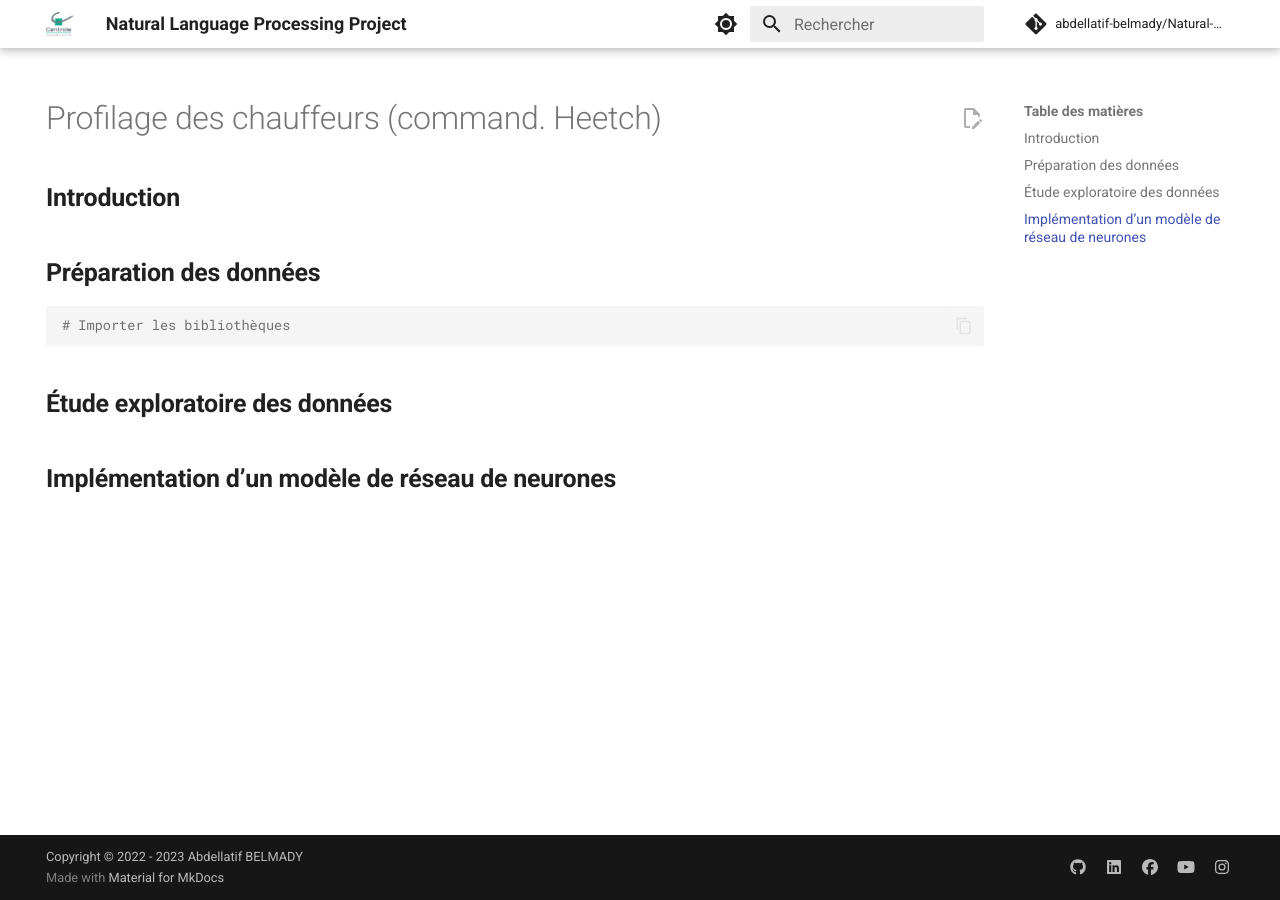
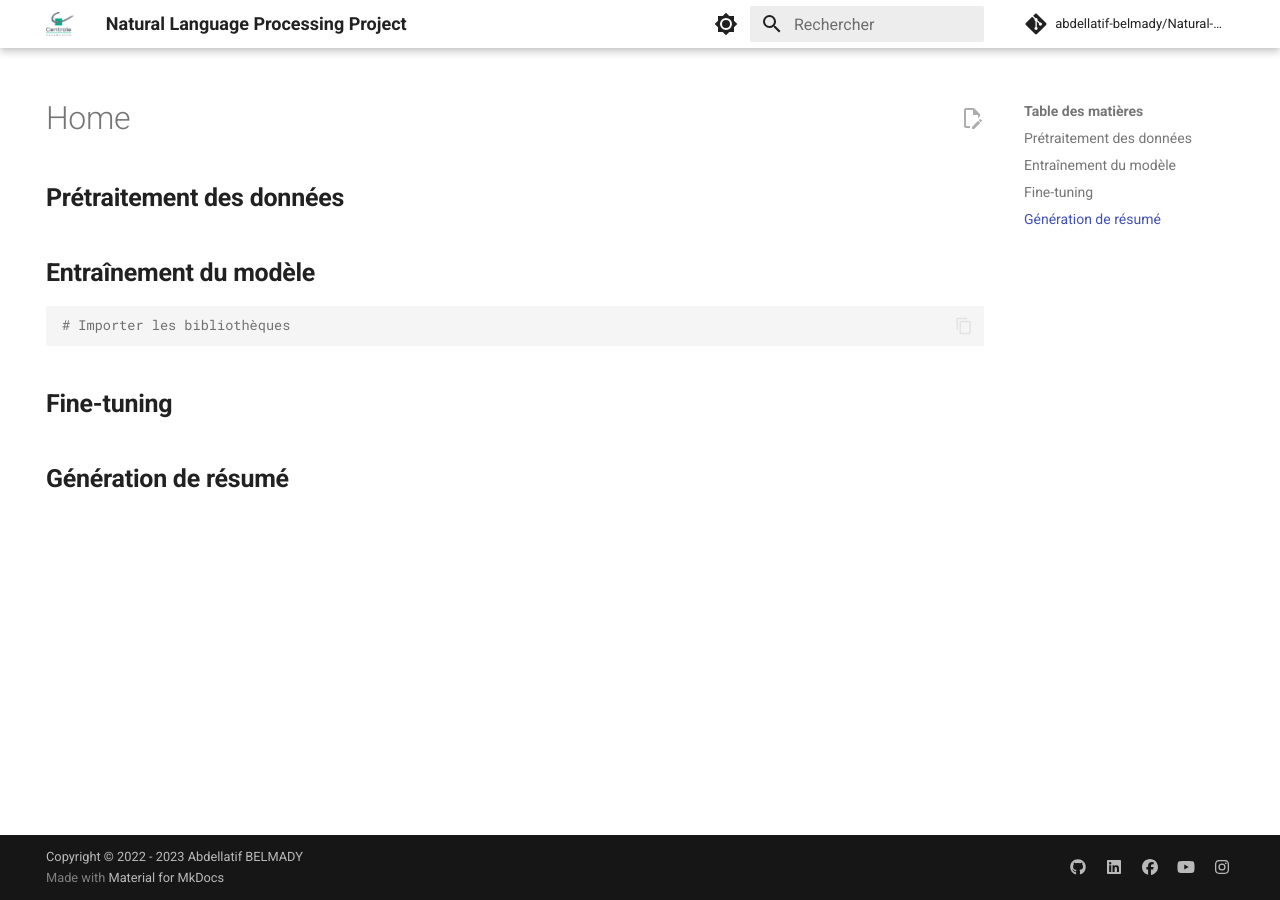
Before and after one commit to abdellatif-belmady/Natural-Language-Processing, an MkDocs documentation site: the page built from docs/index.md, in a window 1280 px wide. Built offline with MkDocs 1.6.1 and Material for MkDocs 9.7.7, drawn with Linux system fonts in a browser that asks for light colours; comment, search, counter and statistics services are not loaded.

Commit message:
Update index.md

````diff
--- a/docs/index.md
+++ b/docs/index.md
@@ -3,21 +3,19 @@ hide:
   - navigation
 ---
 
-# Profilage des chauffeurs (command. Heetch)
-
-## **Introduction**
+## **Prétraitement des données**
 
 
 
-## **Préparation des données**
+## **Entraînement du modèle**
 
 ```r
 # Importer les bibliothèques
 
 ```
 
-## **Étude exploratoire des données**
+## **Fine-tuning**
 
 
 
-## **Implémentation d’un modèle de réseau de neurones**
+## **Génération de résumé**
````
